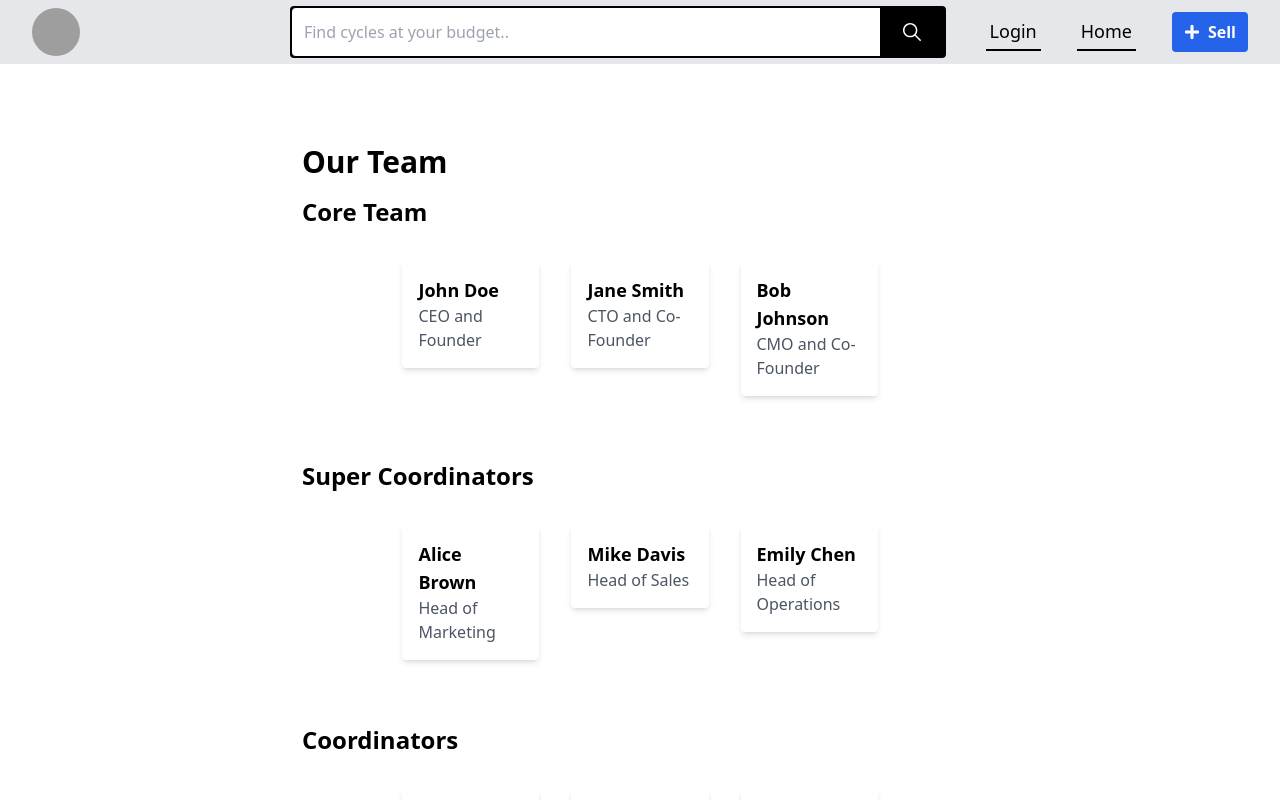
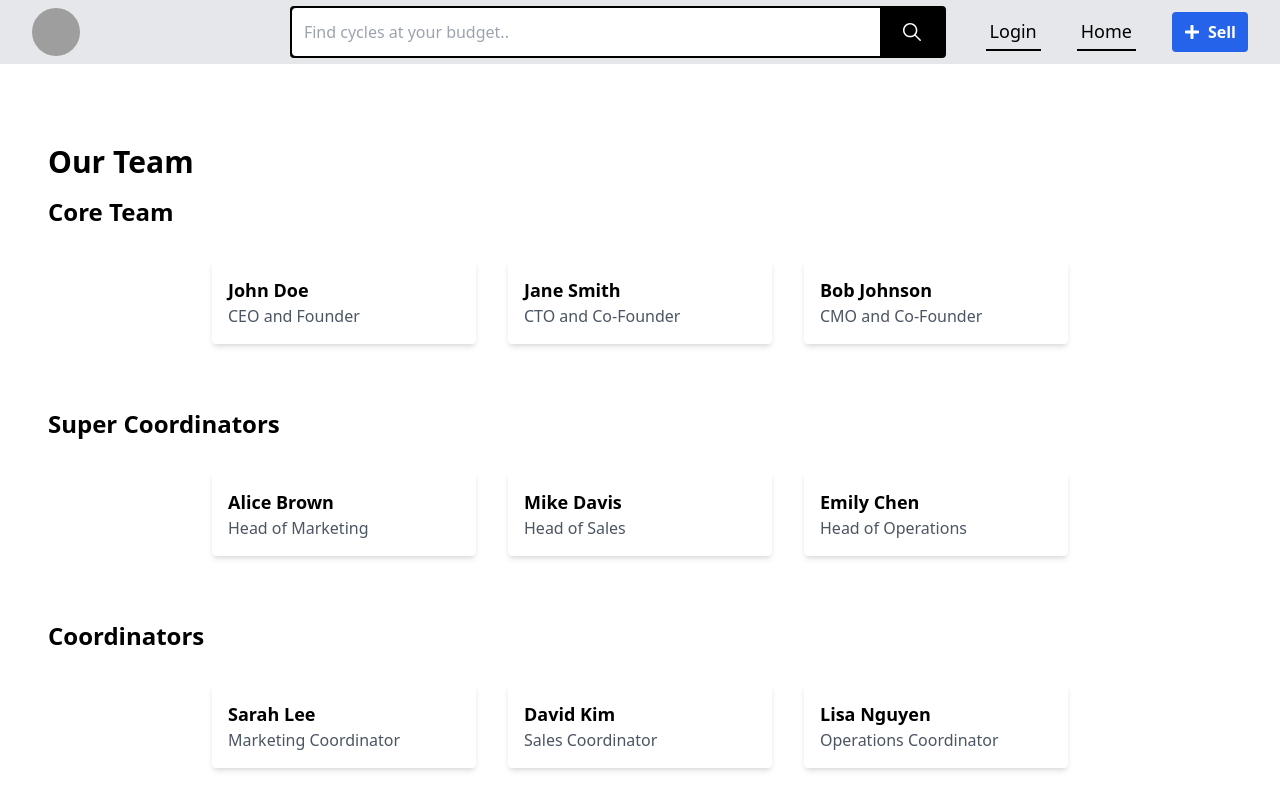
Before and after one commit to KaranSingh52ED/Insti-Cycle-Mela, a React (Vite) app in the folder frontend/: page /team in a window 1280 px wide. Shown: the top 800 px of the page. Built offline with nearby package versions, Linux system fonts and the light colour scheme; grey boxes are pictures that could not be loaded.

Commit message:
karan_singh_corrected_pages

```diff
--- a/frontend/src/App.jsx
+++ b/frontend/src/App.jsx
@@ -9,7 +9,7 @@ import Team from './components/Team/Team';
 import CycleInfo from './Page/CycleInfo/CycleInfo';
 import Login from '../src/Page/auth/Login';
 import Signup from '../src/Page/auth/SignUp';
-// import ProtectRouter from './components/ProtectedRoute/ProtectedRoute';
+import ProtectRouter from './components/ProtectedRoute/ProtectedRoute';
 import Layout from './Page/Layout/Layout';
 import BicycleForm from './Page/BicycleInput/BicycleInput';
 const App = () => {
--- a/frontend/src/Page/AboutUs/AboutUs.jsx
+++ b/frontend/src/Page/AboutUs/AboutUs.jsx
@@ -3,7 +3,7 @@ import Layout from './../Layout/Layout';
 
 const AboutUs = () => {
   return (
-    <Layout>
+
     <main className="pt-28 p-8 text-center mt-12">
       <h1 className="text-2xl font-bold mb-8">About Us</h1>
       <div className="w-full  bg-gray-100 p-8 rounded-lg shadow-md mb-8">
@@ -53,7 +53,7 @@ const AboutUs = () => {
         </section>
       </div>
     </main>
-    </Layout>
+
   );
 };
 
--- a/frontend/src/Page/ContactUs/ContactUs.jsx
+++ b/frontend/src/Page/ContactUs/ContactUs.jsx
@@ -5,7 +5,7 @@ import Layout from '../Layout/Layout';
 
 const ContactUs = () => {
     return (
-        <Layout>
+
         <main className="pt-28 p-8 text-center">
             <h2 className="text-2xl mb-8">Contact Us</h2>
             <div className="flex flex-col items-center">
@@ -60,7 +60,7 @@ const ContactUs = () => {
                 </form>
             </div>
         </main>
-        </Layout>
+
     );
 }
 
--- a/frontend/src/components/Team/Team.jsx
+++ b/frontend/src/components/Team/Team.jsx
@@ -21,7 +21,7 @@ function Team() {
     ];
 
     return (
-        <Layout>
+
         <div className="container mx-auto my-24 p-4 pt-6 md:p-6 lg:p-12">
             <h1 className="text-3xl font-bold mb-4">Our Team</h1>
             <section className="mb-12">
@@ -64,7 +64,7 @@ function Team() {
                 </ul>
             </section>
         </div>
-        </Layout>
+
     );
 }
 
```
Also changed, not shown: 2 other files (tests, documents, lock files or other folders). Lines whose indentation alone changed are shown as unchanged.
